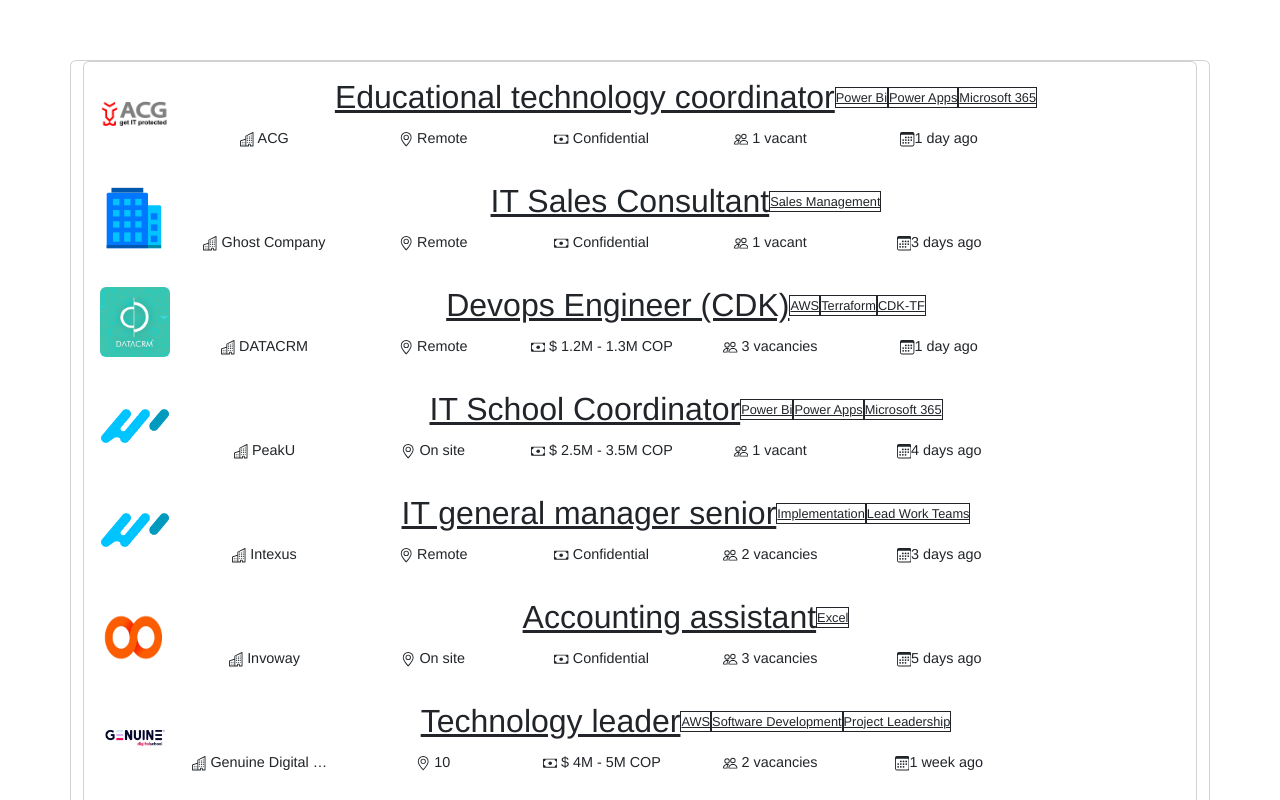
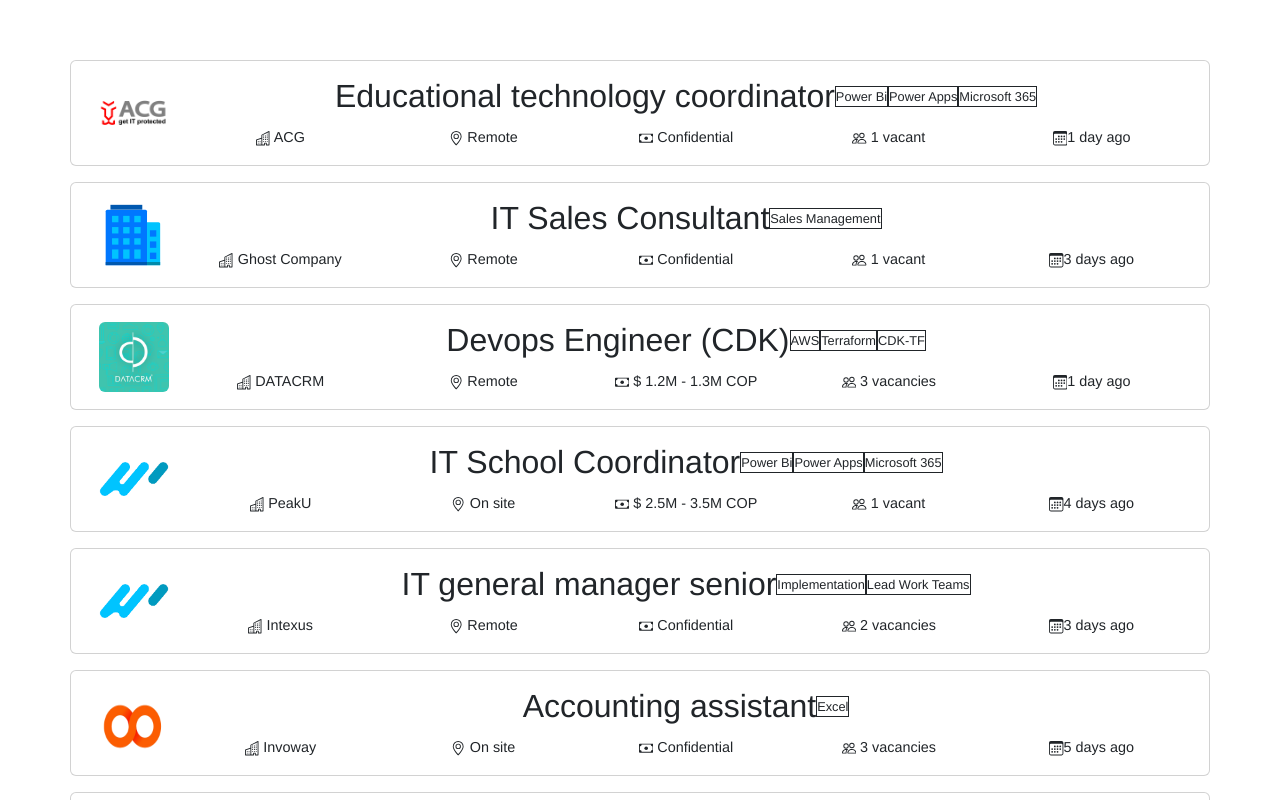
Before and after one commit to Juanflpz/Peakus-careers-page, a Vue app: page / in a window 1280 px wide. Shown: the top 800 px of the page. Built offline with nearby package versions, Linux system fonts and the light colour scheme.

Commit message:
cards styled

```diff
--- a/src/components/JobCards.vue
+++ b/src/components/JobCards.vue
@@ -1,16 +1,17 @@
 <template>
-    <div class="container card">
-        <div class="card">
-            <div class="card-body p-2 p-md-3" v-for="(jobs, index) in jobsList" :key="index">
+    <div class="container" style="width: 100%">
+        <ul class="row job-item list-unstyled d-flex justify-content-center" style="" v-for="(jobs, index) in jobsList" :key="index">
+            <div class="card w-100">
+                <div class="card-body p-2 p-md-3">
                     <div class="row align-items-center">
                         <div class="justify-content-center align-items-center col-md-1 col-3">
                             <img :src="jobs.img" alt="Company logo" width="70" height="70" class="rounded">
                         </div>
                         <div class="col-md-11 col-9">
                             <div class="row align-items-center">
-                            <div class="mb-2 col">
-                                <a href="#" class="text-dark stretched-link d-inline d-md-inline-flex">
-                                    <h2 class="job-title bold pl-md-2 pr-md-2 mb-0 pb-0" style="text-decoration: none;">{{jobs.vacancyName}}</h2>
+                                <div class="mb-2 col" style="border-radius: 10px;">
+                                    <a href="#" class="text-dark stretched-link d-inline d-md-inline-flex" style="text-decoration: none;">
+                                        <h2 class="job-title bold pl-md-2 pr-md-2 mb-0 pb-0">{{jobs.vacancyName}}</h2>
                                         <section class="pl-md-2 d-inline d-md-inline-flex align-items-center text-truncate" v-for="(skill, index) in jobs.skills" :key="index">
                                             <div role="button" class="skill-tag text-truncate border border-dark text-dark text-capitalize" style="font-size: 0.8em; margin-bottom: 0px !important;">
                                                 {{ skill }}
@@ -61,13 +62,15 @@
                                             <path d="M14 0H2a2 2 0 0 0-2 2v12a2 2 0 0 0 2 2h12a2 2 0 0 0 2-2V2a2 2 0 0 0-2-2zM1 3.857C1 3.384 1.448 3 2 3h12c.552 0 1 .384 1 .857v10.286c0 .473-.448.857-1 .857H2c-.552 0-1-.384-1-.857V3.857z"></path>
                                             <path d="M6.5 7a1 1 0 1 0 0-2 1 1 0 0 0 0 2zm3 0a1 1 0 1 0 0-2 1 1 0 0 0 0 2zm3 0a1 1 0 1 0 0-2 1 1 0 0 0 0 2zm-9 3a1 1 0 1 0 0-2 1 1 0 0 0 0 2zm3 0a1 1 0 1 0 0-2 1 1 0 0 0 0 2zm3 0a1 1 0 1 0 0-2 1 1 0 0 0 0 2zm3 0a1 1 0 1 0 0-2 1 1 0 0 0 0 2zm-9 3a1 1 0 1 0 0-2 1 1 0 0 0 0 2zm3 0a1 1 0 1 0 0-2 1 1 0 0 0 0 2zm3 0a1 1 0 1 0 0-2 1 1 0 0 0 0 2z"></path>
                                         </g>
-                                </svg>{{jobs.publicationDate}}</div>
-                            <div class="text-truncate col"></div>
+                                    </svg>{{jobs.publicationDate}}
+                                </div>
+                                <!--<div class="text-truncate col"></div>-->
                             </div>
                         </div>
                     </div>
                 </div>
             </div>
+        </ul>
     </div>
 </template>
 
@@ -141,5 +144,9 @@ export default {
 <!--single file component con html, script y css-->
 <!-- Estilos si es necesario -->
 <style scoped>
+
+.job-item:hover {
+    background-color: blanchedalmond;
+}
 /* Estilos CSS */
 </style>
```
Lines whose indentation alone changed are shown as unchanged.
